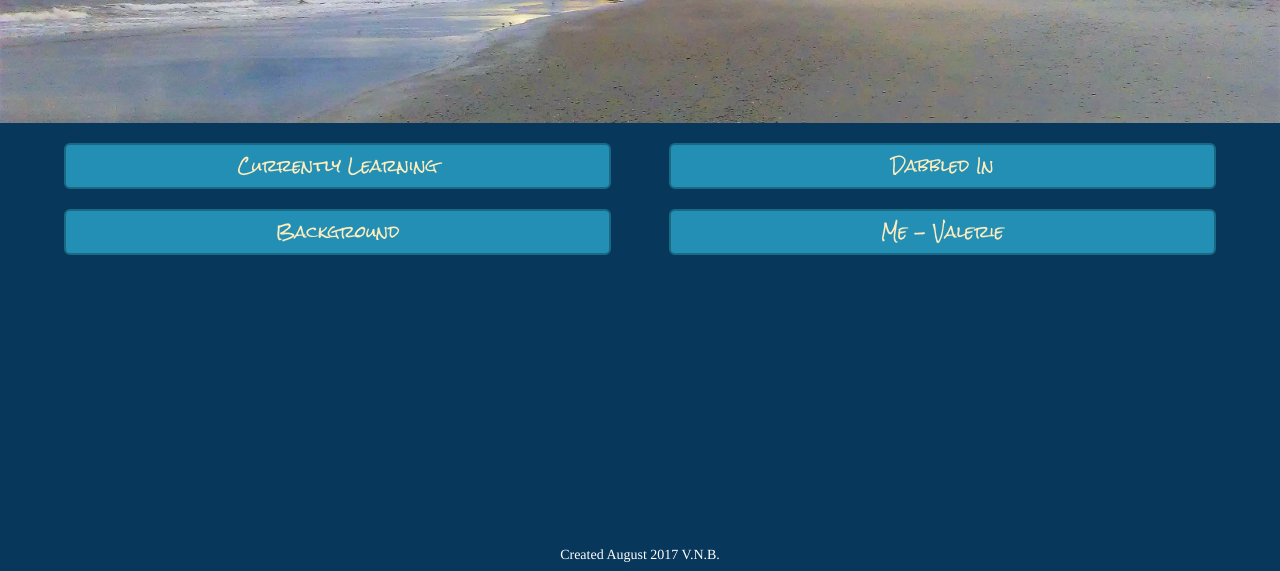
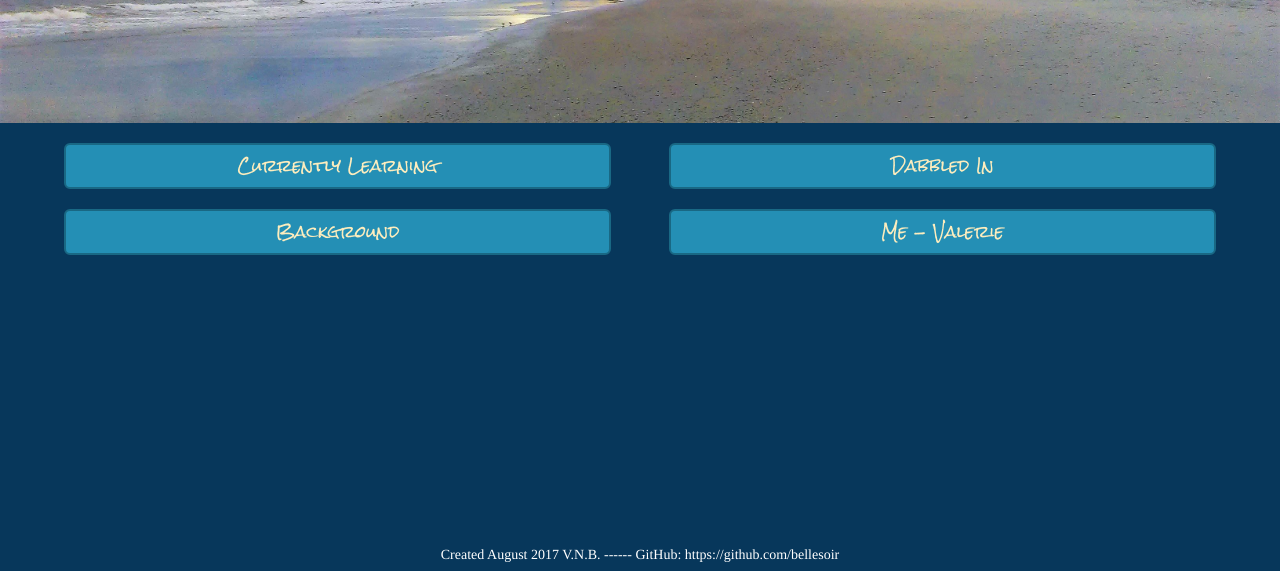
Before and after one commit to bellesoir/personal-website, a plain HTML site: page about-me/index.html in a window 1280 px wide. Shown: the part 229-800 px from the top of the page. Drawn offline with nearby package versions, Linux system fonts and the light colour scheme; a web font is replaced by a local one.

Commit message:
Added Github link to about me page

```diff
--- a/about-me/index.html
+++ b/about-me/index.html
@@ -52,7 +52,7 @@
         </div>
 
         <footer>
-            <p>Created <time dateime="August 2017">August 2017</time> V.N.B.</p>
+            <p>Created <time dateime="August 2017">August 2017</time> V.N.B. ------ GitHub: <a href='https://github.com/bellesoir'>https://github.com/bellesoir</a></p>
         </footer>
 
         <script src="https://code.jquery.com/jquery-3.2.1.js" integrity="sha256-DZAnKJ/6XZ9si04Hgrsxu/8s717jcIzLy3oi35EouyE=" crossorigin="anonymous"></script>
--- a/css/about-me.css
+++ b/css/about-me.css
@@ -64,6 +64,11 @@ h3:hover {
     border: 2px solid #248FB5;
 }
 
+footer a {
+    color: inherit;
+    text-decoration: none;
+}
+
 
 /*iPad*/
 @media all and (min-width: 768px) {
```
